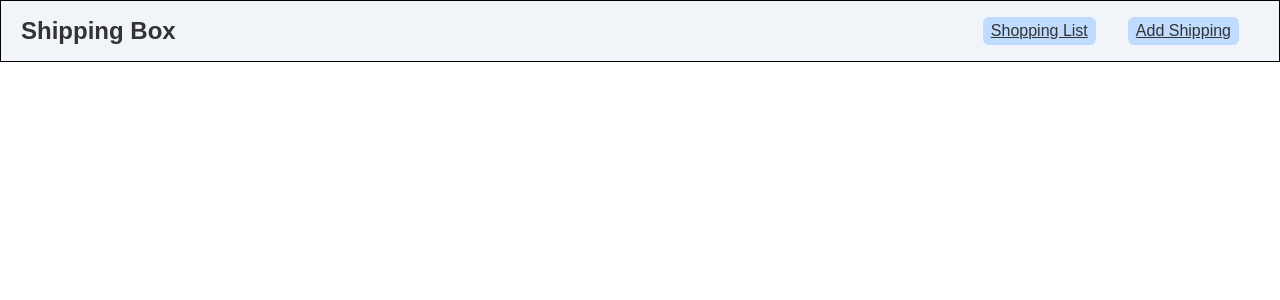
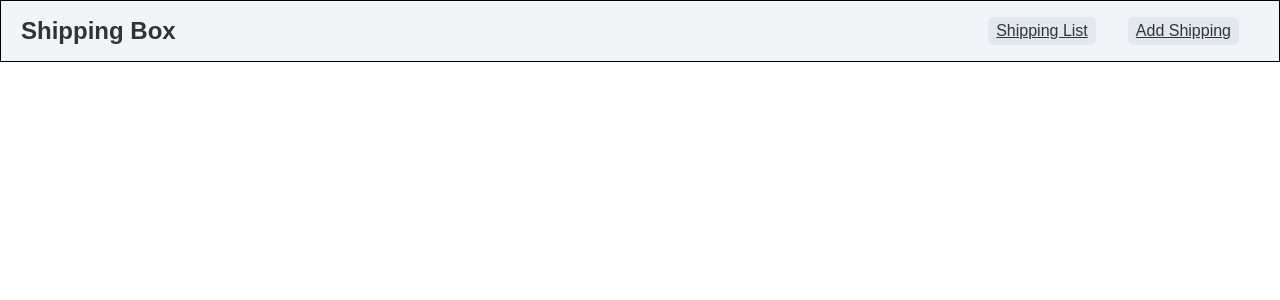
Before and after one commit to vikashd03/shipping-box, a React (Vite) app: page / in a window 1280 px wide. Shown: the top 300 px of the page. Built offline with nearby package versions, Linux system fonts and the light colour scheme.

Commit message:
added nav item highlight

```diff
--- a/src/App.tsx
+++ b/src/App.tsx
@@ -1,16 +1,10 @@
 import { Route, Routes } from "react-router-dom";
-import "./App.css";
 import AddShippingBox from "./pages/AddShippingBox";
 import ShippingList from "./pages/ShippingList";
 import NavBar from "./components/NavBar";
-import { useContext, useEffect } from "react";
-import { ShippingContext } from "./Context";
+import "./App.css";
 
 function App() {
-  const { shippingList } = useContext(ShippingContext);
-
-  useEffect(() => console.log("shippingList -", shippingList), [shippingList]);
-
   return (
     <div className="flex h-screen w-full flex-col">
       <NavBar />
--- a/src/components/NavBar/index.tsx
+++ b/src/components/NavBar/index.tsx
@@ -1,21 +1,25 @@
-import { useNavigate } from "react-router-dom";
+import { useLocation, useNavigate } from "react-router-dom";
 import { NAV_ITEMS } from "../../utils/config";
 
 const NavBar = () => {
   const navigate = useNavigate();
+  const location = useLocation();
 
-  const handleNavItemClick = (navItem: any) => {
-    navigate(navItem.url);
-  };
+  const selectedNav =
+    NAV_ITEMS.find((n) => n.url === location.pathname)?.id || "";
+
+  const handleNavItemClick = (navItem: any) => navigate(navItem.url);
 
   return (
-    <div className="h-14 sm:h-16 flex gap-4 items-center justify-between border-b border px-3 sm:px-5 py-2 sm:py-5 bg-slate-100 overflow-x-auto">
-      <div className="text-2xl font-extrabold whitespace-nowrap">Shipping Box</div>
-      <div className="flex flex-row gap-3 sm:gap-6 md:gap-8 mr-5">
-        {NAV_ITEMS.map((item, index) => (
+    <div className="flex h-14 items-center justify-between gap-4 overflow-x-auto border border-b bg-slate-100 px-3 py-2 sm:h-16 sm:px-5 sm:py-5">
+      <div className="whitespace-nowrap text-2xl font-extrabold">
+        Shipping Box
+      </div>
+      <div className="mr-5 flex flex-row gap-3 sm:gap-6 md:gap-8">
+        {NAV_ITEMS.map((item) => (
           <button
-            key={index}
-            className="underline cursor-pointer bg-blue-200 px-2 py-[2px] rounded-md whitespace-nowrap"
+            key={item.id}
+            className={`cursor-pointer whitespace-nowrap rounded-md px-2 py-[2px] underline ${item.id === selectedNav ? "bg-blue-200" : "bg-slate-200"}`}
             onClick={() => handleNavItemClick(item)}
           >
             {item.label}
--- a/src/utils/config.ts
+++ b/src/utils/config.ts
@@ -1,9 +1,11 @@
 export const NAV_ITEMS = [
   {
-    label: "Shopping List",
+    id: "shippingList",
+    label: "Shipping List",
     url: "/shipping/list",
   },
   {
+    id: "addShipping",
     label: "Add Shipping",
     url: "/shipping/add",
   },
```
